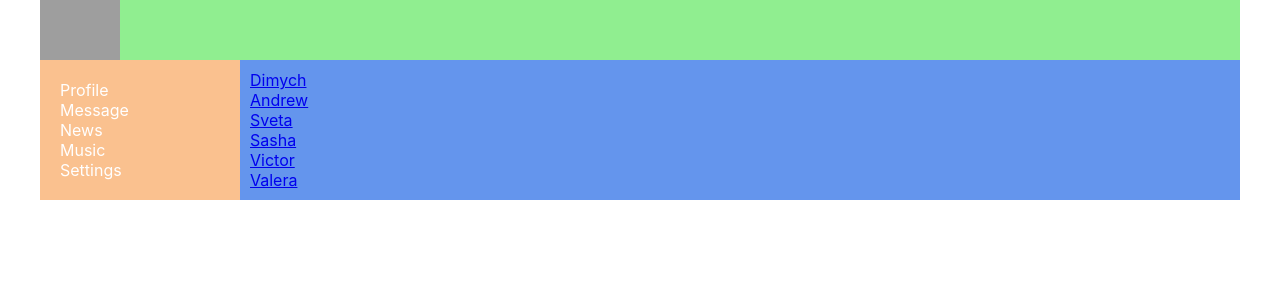
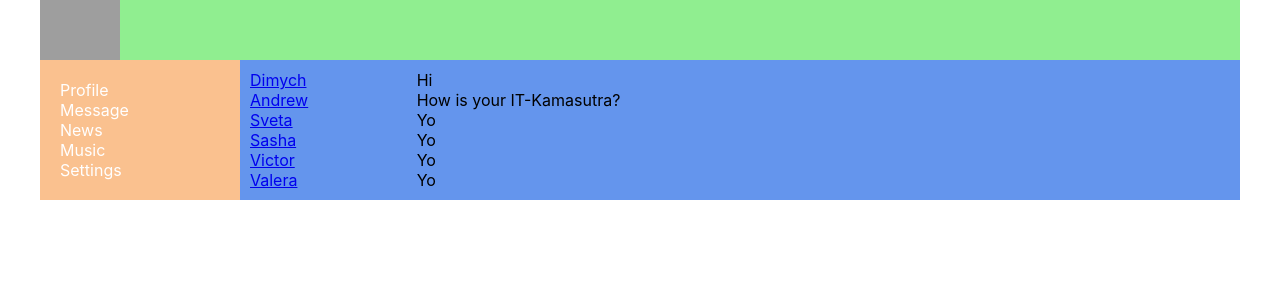
Before and after one commit to Vladislava251/Study-React, a React (Create React App) app: page /dialogs in a window 1280 px wide. Shown: the top 300 px of the page. Built offline with nearby package versions, Linux system fonts and the light colour scheme; grey boxes are pictures that could not be loaded.

Commit message:
fixed message

```diff
--- a/src/components/Dialogs/Dialogs.jsx
+++ b/src/components/Dialogs/Dialogs.jsx
@@ -11,7 +11,7 @@ const DialogItem = (props) => {
 };
 
 const Message = (props) => {
-    <div className={s.message}>{props.message}</div>
+    return <div className={s.message}>{props.message}</div>;
 };
 
 function Dialogs(props) {
@@ -26,14 +26,12 @@ function Dialogs(props) {
                 <DialogItem name="Valera" id="6" />
             </div>
             <div className={s.messages}>
-                <Routes>
-                    <Route path="/dialogs/1" element={<Message message="Hi" />} />
-                    <Route path="/dialogs/2" element={<Message message="How is your IT-Kamasutra?" />} />
-                    <Route path="/dialogs/3" element={<Message message="Yo" />} />
-                    <Route path="/dialogs/4" element={<Message message="Yo" />} />
-                    <Route path="/dialogs/5" element={<Message message="Yo" />} />
-                    <Route path="/dialogs/6" element={<Message message="Yo" />} />
-                </Routes>
+                <Message message="Hi" />
+                <Message message="How is your IT-Kamasutra?" />
+                <Message message="Yo" />
+                <Message message="Yo" />
+                <Message message="Yo" />
+                <Message message="Yo" />
             </div>
         </div>
     );
```
